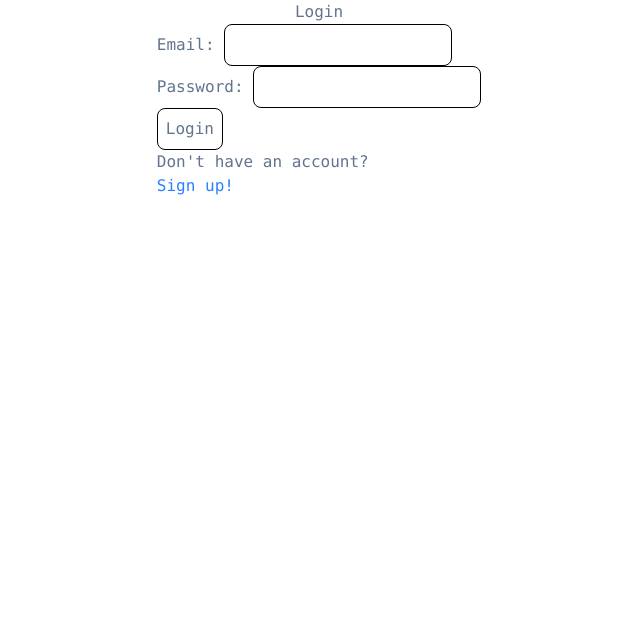
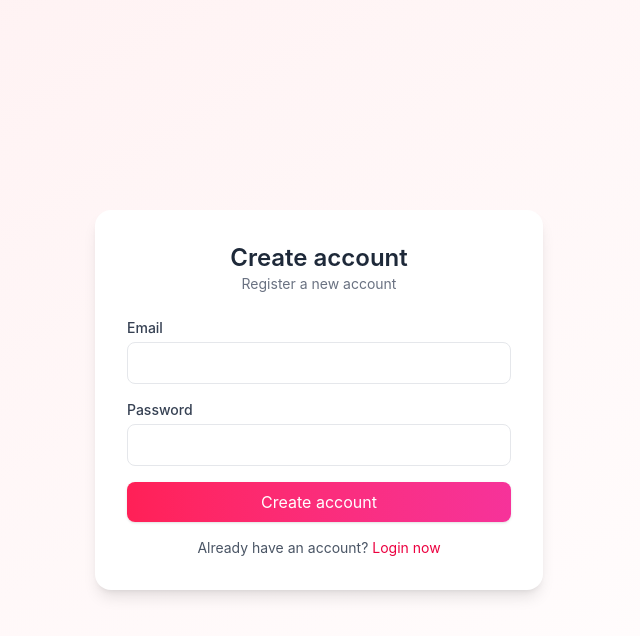
Before and after one commit to bruzz-bruzz/react-blog-app, a React (Vite) app in the folder frontend/: page /register in a window 1280 px wide. Shown: the top 636 px of the page, without its empty margins (321-961 px from the left). Built offline with nearby package versions, Linux system fonts and the light colour scheme.

Commit message:
edited sql structure, redesigned login and register pages, partially finished App.tsx, new Writeblog component

```diff
--- a/frontend/src/components/App.tsx
+++ b/frontend/src/components/App.tsx
@@ -2,6 +2,7 @@ import './App.css'
 import {useParams,useNavigate} from 'react-router-dom'
 import {useState,useEffect} from 'react'
 import Toast from './Toast'
+import Blogcard from './Blogcard'
 import axios from 'axios'
 export default function App(){
   const par = useParams()
@@ -11,6 +12,7 @@ export default function App(){
   const [batchNumber,setBatchNumber] = useState<number>(1)
   const [blogs,setBlogs] = useState<any[]>([])
   const [dateOrder,setDateOrder] = useState<"ASC"|"DESC">("DESC")
+  const [search,setSearch] = useState<string>('')
   async function verify(){
     const res = await axios.post(`$P{import.meta.env.VITE_BACKEND_URL}/user/verify`,{
       uuid:par.uuid
@@ -31,9 +33,19 @@ export default function App(){
     const res = await axios.post(`${import.meta.env.VITE_BACKEND_URL}/data/getBlogs`,{
       uuid:par.id,
       getAll:true,
-      order:dateOrder
+      order:dateOrder,
+      batchnumber:batchNumber
     })
     setBlogs(res.data.data)
+  }
+  function searchByTitle(){
+    let tmp = []
+    for(let i = 0; i < blogs.length; i++){
+      if(blogs[i].title.startsWith(search)){
+        tmp.push(blogs[i])
+      }
+    }
+    setBlogs(tmp)
   }
     useEffect(()=>{
         verify()
@@ -43,8 +55,34 @@ export default function App(){
   return (
     <div>
     <div className='flex justify-center items-center font-mono text-slate-500'>
-      <div className='flex jusitfy-center items-center flex-col'>
-        <p>{userData.username}#{par.uuid}</p>
+      <div className='grid grid-cols-3 lg-4 p-2 space-y-4'>
+        <div className='border border-black rounded-lg p-2'>
+          <p>{userData.username}#{par.uuid}</p>
+        </div>
+        <div>
+            <input className='p-2 border border-black rounded-lg' type='text' value={search} placeholder='Search...' onChange={(e)=>setSearch(e.target.value)} />
+            <button onClick={searchByTitle}>🔎</button>
+        </div>
+        <div>
+          <button className='border border-black rounded-lg p-2' onClick={()=>nav('/writeBlog/' + par.uuid)}>Write a blog!</button>
+        </div>
+      </div>
+      <div className='flex justify-center items-center space-x-4'>
+          <button onClick={()=>{
+            if(dateOrder === 'DESC'){
+              setDateOrder('ASC')
+            } else {setDateOrder('DESC')}
+          }}>{dateOrder === 'DESC' ? 'Newest' : 'Oldest'}</button>
+      </div>
+      <div className='grid grid-cols-3 lg-4 p-2 space-y-4'>
+        {blogs.map((val,idx)=>(
+          <Blogcard title={val.title} author={val.author} creationdate={val.createddate} likes={val.likes} alreadyLiked={val.likes.includes(par.uuid)} previewData={val.data.slice(0,50) + '...'}/>
+        ))}
+      </div>
+      <div className='flex justify-center items-center space-x-4'>
+        <button onClick={()=>setBatchNumber(prev=>Math.max(1,prev-1))}>⬅️</button>
+        <p>{batchNumber}</p>
+        <button onClick={()=>setBatchNumber(prev=>prev+1)}>➡️</button>
       </div>
     </div>
     {toast.message.length > 0 && (
--- a/frontend/src/components/Login.tsx
+++ b/frontend/src/components/Login.tsx
@@ -21,22 +21,37 @@ export default function Login(){
         }
     }
     return (
-        <div className='flex justify-center items-center font-mono text-slate-500'>
-            <div className='flex justify-center items-center flex-col'>
-                <h1>Login</h1>
-                <form>
+        <div className="min-h-screen flex items-center justify-center bg-gradient-to-br from-sky-50 to-white font-sans">
+            <div className="w-full max-w-md bg-white rounded-2xl shadow-lg p-8">
+                <div className="mb-6 text-center">
+                    <h1 className="text-2xl font-semibold text-gray-800">Welcome back</h1>
+                    <p className="text-sm text-gray-500">Sign in to your account</p>
+                </div>
+                <form className="space-y-4" onSubmit={(e)=>{e.preventDefault(); login()}}>
                     <div>
-                        <label htmlFor='email'>Email: </label>
-                        <input type='text' id='email' className='border border-black rounded-lg p-2' value={email} onChange={(e)=>setEmail(e.target.value)}/>
+                        <label htmlFor="email" className="block text-sm font-medium text-gray-700 mb-1">Email</label>
+                        <input
+                            type="text"
+                            id="email"
+                            className="w-full px-4 py-2 border border-gray-200 rounded-lg focus:outline-none focus:ring-2 focus:ring-sky-400"
+                            value={email}
+                            onChange={(e)=>setEmail(e.target.value)}
+                        />
                     </div>
                     <div>
-                        <label htmlFor='password'>Password: </label>
-                        <input type='password' id="password" className='border border-black rounded-lg p-2' value={password} onChange={(e)=>setPassword(e.target.value)}/>
+                        <label htmlFor="password" className="block text-sm font-medium text-gray-700 mb-1">Password</label>
+                        <input
+                            type="password"
+                            id="password"
+                            className="w-full px-4 py-2 border border-gray-200 rounded-lg focus:outline-none focus:ring-2 focus:ring-sky-400"
+                            value={password}
+                            onChange={(e)=>setPassword(e.target.value)}
+                        />
                     </div>
-                    <button type='submit' className='border border-black rounded-lg p-2' onClick={()=>{
-                        login()
-                    }}>Login</button>
-                    <p>Don't have an account? <p className='text-blue-500' onClick={()=>nav('/register')}>Sign up!</p></p>
+                    <button type="submit" className="w-full py-2 bg-gradient-to-r from-sky-500 to-indigo-500 text-white rounded-lg shadow">Login</button>
+                    <div className="text-center text-sm text-gray-600">
+                        Don't have an account? <button className="text-sky-600 hover:underline" onClick={(e)=>{e.preventDefault(); nav('/register')}}>Sign up</button>
+                    </div>
                 </form>
             </div>
             {toast.message.length > 0 && (
--- a/frontend/src/components/Register.tsx
+++ b/frontend/src/components/Register.tsx
@@ -7,14 +7,14 @@ type responseData = {
     message:string,
     ok:boolean
 }
-export default function Login(){
+export default function Register(){
     const nav = useNavigate()
     const [email,setEmail] = useState<string>("")
     const [password,setPassword] = useState<string>("")
     const [toast,setToast] = useState<{message:string,ok:boolean}>({message:"",ok:false})
-    async function login(){
+    async function register(){
         try{
-            const response = await axios.post<responseData>(`${import.meta.env}/user/register`,{
+            const response = await axios.post<responseData>(`${import.meta.env.VITE_BACKEND_URL}/user/register`,{
                 email:email,password:password
             })
             setToast({message:response.data.message,ok:response.data.ok})
@@ -23,22 +23,37 @@ export default function Login(){
         }
     }
     return (
-        <div className='flex justify-center items-center font-mono text-slate-500'>
-            <div className='flex justify-center items-center flex-col'>
-                <h1>Login</h1>
-                <form>
+        <div className="min-h-screen flex items-center justify-center bg-gradient-to-br from-rose-50 to-white font-sans">
+            <div className="w-full max-w-md bg-white rounded-2xl shadow-lg p-8">
+                <div className="mb-6 text-center">
+                    <h1 className="text-2xl font-semibold text-gray-800">Create account</h1>
+                    <p className="text-sm text-gray-500">Register a new account</p>
+                </div>
+                <form className="space-y-4" onSubmit={(e)=>{e.preventDefault(); register()}}>
                     <div>
-                        <label htmlFor='email'>Email: </label>
-                        <input type='text' id='email' className='border border-black rounded-lg p-2' value={email} onChange={(e)=>setEmail(e.target.value)}/>
+                        <label htmlFor="email" className="block text-sm font-medium text-gray-700 mb-1">Email</label>
+                        <input
+                            type="text"
+                            id="email"
+                            className="w-full px-4 py-2 border border-gray-200 rounded-lg focus:outline-none focus:ring-2 focus:ring-rose-400"
+                            value={email}
+                            onChange={(e)=>setEmail(e.target.value)}
+                        />
                     </div>
                     <div>
-                        <label htmlFor='password'>Password: </label>
-                        <input type='password' id="password" className='border border-black rounded-lg p-2' value={password} onChange={(e)=>setPassword(e.target.value)}/>
+                        <label htmlFor="password" className="block text-sm font-medium text-gray-700 mb-1">Password</label>
+                        <input
+                            type="password"
+                            id="password"
+                            className="w-full px-4 py-2 border border-gray-200 rounded-lg focus:outline-none focus:ring-2 focus:ring-rose-400"
+                            value={password}
+                            onChange={(e)=>setPassword(e.target.value)}
+                        />
                     </div>
-                    <button type='submit' className='border border-black rounded-lg p-2' onClick={()=>{
-                        login()
-                    }}>Login</button>
-                    <p>Don't have an account? <p className='text-blue-500' onClick={()=>nav('/register')}>Sign up!</p></p>
+                    <button type="submit" className="w-full py-2 bg-gradient-to-r from-rose-500 to-pink-500 text-white rounded-lg shadow">Create account</button>
+                    <div className="text-center text-sm text-gray-600">
+                        Already have an account? <button className="text-rose-600 hover:underline" onClick={(e)=>{e.preventDefault(); nav('/login')}}>Login now</button>
+                    </div>
                 </form>
             </div>
             {toast.message.length > 0 && (
--- a/frontend/src/components/Toast.tsx
+++ b/frontend/src/components/Toast.tsx
@@ -9,13 +9,12 @@ export default function Toast({message,ok}:Data){
     const [timeLeft,setTimeLeft] = useState(3000)
     function countdown(){
         while(timeLeft > 0){
-                    setTimeout(()=>{
-                    setTimeLeft(timeLeft - 100)
-                    if(timeLeft <= 0){
-                        setHide(true)
-                    }
-                },100)
+            const timer = setTimeout(()=>{
+                setTimeLeft(timeLeft => timeLeft - 100)
+            },100)
+            return () => clearTimeout(timer)
         }
+        setHide(true)
     }
     useEffect(()=>{
         countdown()
@@ -24,7 +23,7 @@ export default function Toast({message,ok}:Data){
         <div className={`rounded-full p-2 absolute bottom-4 right-4 font-mono ${ok === false ? 'bg-red-300' : 'bg-green-300'} ${hide === false ? 'visible' : 'invisible'}`}>
             {message}
             <div className="w-full bg-neutral-quaternary rounded-full h-2">
-            <div className={`bg-green-600 bg-brand h-2 rounded-full w=${(timeLeft / 3000) * 100}`}></div>
+            <div className={`bg-gray-600 bg-brand h-2 rounded-full w=${(timeLeft / 3000) * 100}`}></div>
             </div>
         </div>
     )
--- /dev/null
+++ b/frontend/src/components/Writeblog.tsx
@@ -0,0 +1,8 @@
+import './App.css'
+export default function Writeblog(){
+    return (
+        <div>
+
+        </div>
+    )
+}
--- a/frontend/src/main.tsx
+++ b/frontend/src/main.tsx
@@ -6,6 +6,7 @@ import Login from './components/Login.tsx'
 import Changeusername from './components/Changeusername.tsx'
 import Changepassword from './components/Changepassword.tsx'
 import Changeemail from './components/Changeemail.tsx'
+import Writeblog from './components/Writeblog.tsx'
 createRoot(document.getElementById('root')!).render(
   <BrowserRouter>
     <Routes>
@@ -15,6 +16,7 @@ createRoot(document.getElementById('root')!).render(
       <Route path='/changeusername/:uuid' element={<Changeusername/>}></Route>
       <Route path='/changepassword/:uuid' element={<Changepassword/>}></Route>
       <Route path='/changeemail/:uuid' element={<Changeemail/>}></Route>
+      <Route path='/writeBlog/:uuid' element={<Writeblog/>}></Route>
     </Routes>
   </BrowserRouter>
 )
```
Also changed, not shown: 1 other file (tests, documents, lock files or other folders).
